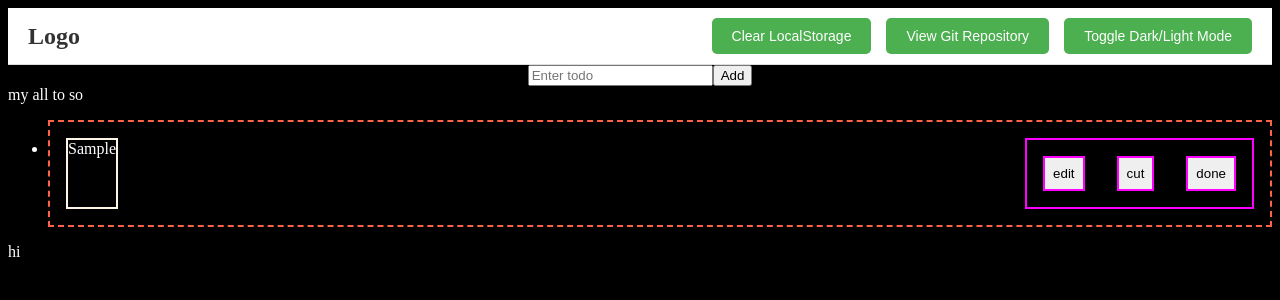
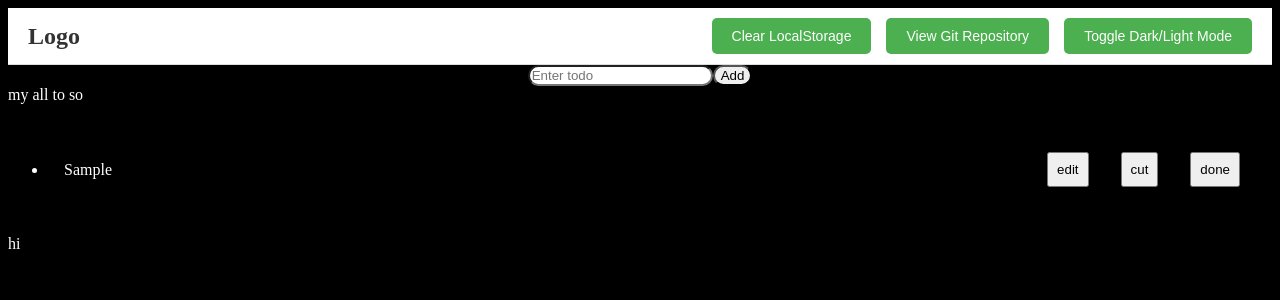
Before and after one commit to abkr020/todo-with-localstorage, a React (Vite) app: page / in a window 1280 px wide. Both pictures are taken after typing "Sample" into the empty fields and a click on the button "Add". Shown: the top 300 px of the page. Built offline with nearby package versions, Linux system fonts and the light colour scheme; no server answers.

Commit message:
next main work starts

```diff
--- a/src/components/DisplayTodo.tsx
+++ b/src/components/DisplayTodo.tsx
@@ -14,13 +14,13 @@ const DisplayTodo: React.FC<SingleTodoProps> = (props) => {
         props.singleTodo='ak'
     }
     return (
-        <div className='display__todo'>
+        <div className={`display__todo ${process.env.VITE_NODE_ENV ? 'dev-mode' : ''}`}>
             {/* <strong>here</strong> */}
-            <div className='display__todo__single'>
+            <div className={`display__todo__single ${process.env.VITE_NODE_ENV ? 'dev-mode' : ''}`}>
                 {/* {props.id} */}
                 {props.singleTodo}
             </div>
-            <div className='display__todo__buttons'>
+            <div className={`display__todo__buttons ${process.env.VITE_NODE_ENV ? 'dev-mode' : ''}`}>
                 <button>edit</button>
                 <button>cut</button>
                 <button onClick={()=>handleDone(props.id)}>done</button>
--- a/src/components/InputTodo.tsx
+++ b/src/components/InputTodo.tsx
@@ -1,28 +1,21 @@
 import React from 'react'
-// import debugLib form 'debug'
 
 import '../components/styles/InputTodo.css'
 import log from '../debugging/debug';
 
-
-// Now you can access them using process.env
-// console.log("here",process.env.VITE_API_URL);
 interface InputTodoProps {
     todo: string;
     settodo: React.Dispatch<React.SetStateAction<string>>;
     handleSubmit: (e: React.FormEvent) => void;
 }
 const InputTodo: React.FC<InputTodoProps> = (props) => {
-log("here",process.env.VITE_API_URL);
-log("here one",process.env.VITE_NODE_ENV);
-log("here check",process.env.VITE_CHECK);
 
 
     return (
         <>
 
 
-            <form className='input__todo__form' onSubmit={props.handleSubmit}>
+<form className={`input__todo__form ${process.env.VITE_NODE_ENV ? 'dev-mode' : ''}`} onSubmit={props.handleSubmit}>
 
                 <input
                     className='input__todo'
--- a/src/components/styles/DisplayTodo.css
+++ b/src/components/styles/DisplayTodo.css
@@ -1,22 +1,41 @@
 .display__todo {
-    border: 2px dashed tomato;
     display: flex;
     /* justify-content: space-evenly; */
     justify-content: space-between;
     padding: 1rem;
+    align-items: center;
 }
 
 .display__todo__single {
-    border: 2px solid oldlace;
 }
 
 .display__todo__buttons {
-    border: 2px solid magenta;
 
 }
 .display__todo__buttons button {
-    border: 2px solid magenta;
+    /* border: 2px solid magenta; */
     margin: 1rem;
     padding: 0.5rem;
     cursor: pointer;
 }
+
+
+
+/* development */
+
+.display__todo.dev-mode {
+    border: 2px dashed tomato;
+
+}
+.display__todo__single.dev-mode {
+    /* border: 2px solid oldlace; */
+
+}
+.display__todo__buttons.dev-mode {
+    /* border: 2px solid magenta; */
+
+}
+.display__todo__buttons.dev-mode button {
+    /* border: 2px solid magenta; */
+
+}
--- a/src/components/styles/InputTodo.css
+++ b/src/components/styles/InputTodo.css
@@ -1,7 +1,7 @@
 .input__todo {
     /* background-color: black; */
     /* border: 2px solid olivedrab; */
-    /* border-radius: 12px; */
+    border-radius: 12px;
 }
 
 .input__todo__form {
@@ -10,9 +10,10 @@
     /* border: 2px dashed tomato; */
     /* background-color: white; */
 
+
 }
 .input__todo__add__button{
-    /* border-radius: 12px; */
+    border-radius: 12px;
 }
 
 .input__todo__form.dev-mode {
```
